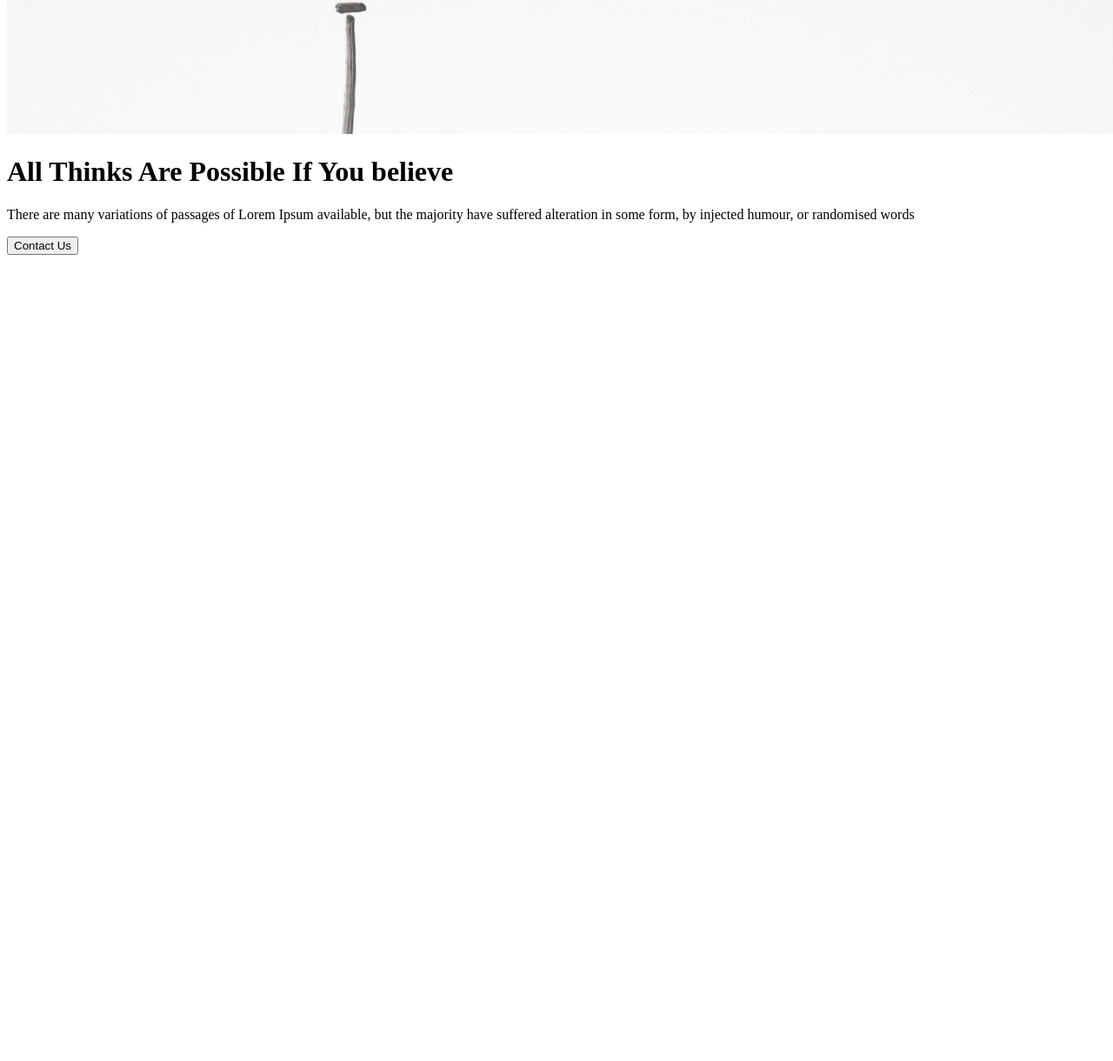
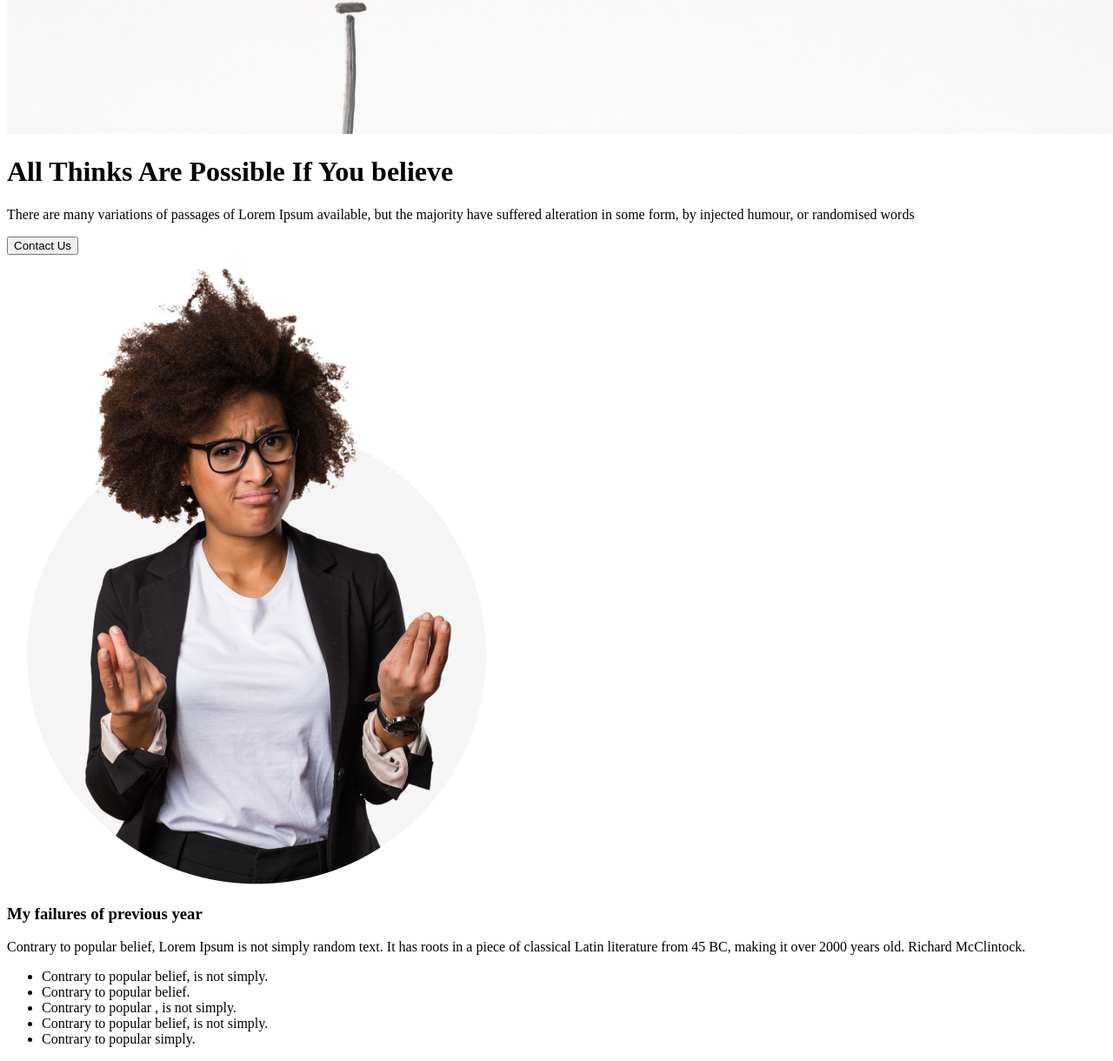
Before and after one commit to Alauddinsarker/practice, a plain HTML site: page index.html in a window 1280 px wide. Shown: the part 662-1882 px from the top of the page at 87% size. Before the commit the page ends 963 px from the top, so only its background shows below. Drawn offline with Linux system fonts and the light colour scheme.

Commit message:
section markup done

```diff
--- a/index.html
+++ b/index.html
@@ -22,7 +22,30 @@
         </div>
       </div>
     </header>
-    <main></main>
+    <main>
+      <section>
+        <div>
+          <img class="person-img" src="/images/person.png" alt="" />
+        </div>
+        <div class="person-txt">
+          <h3>My failures of previous year</h3>
+          <p>
+            Contrary to popular belief, Lorem Ipsum is not simply random text.
+            It has roots in a piece of classical Latin literature from 45 BC,
+            making it over 2000 years old. Richard McClintock.
+          </p>
+          <div>
+            <ul>
+              <li>Contrary to popular belief, is not simply.</li>
+              <li>Contrary to popular belief.</li>
+              <li>Contrary to popular , is not simply.</li>
+              <li>Contrary to popular belief, is not simply.</li>
+              <li>Contrary to popular simply.</li>
+            </ul>
+          </div>
+        </div>
+      </section>
+    </main>
     <footer></footer>
   </body>
 </html>
```
